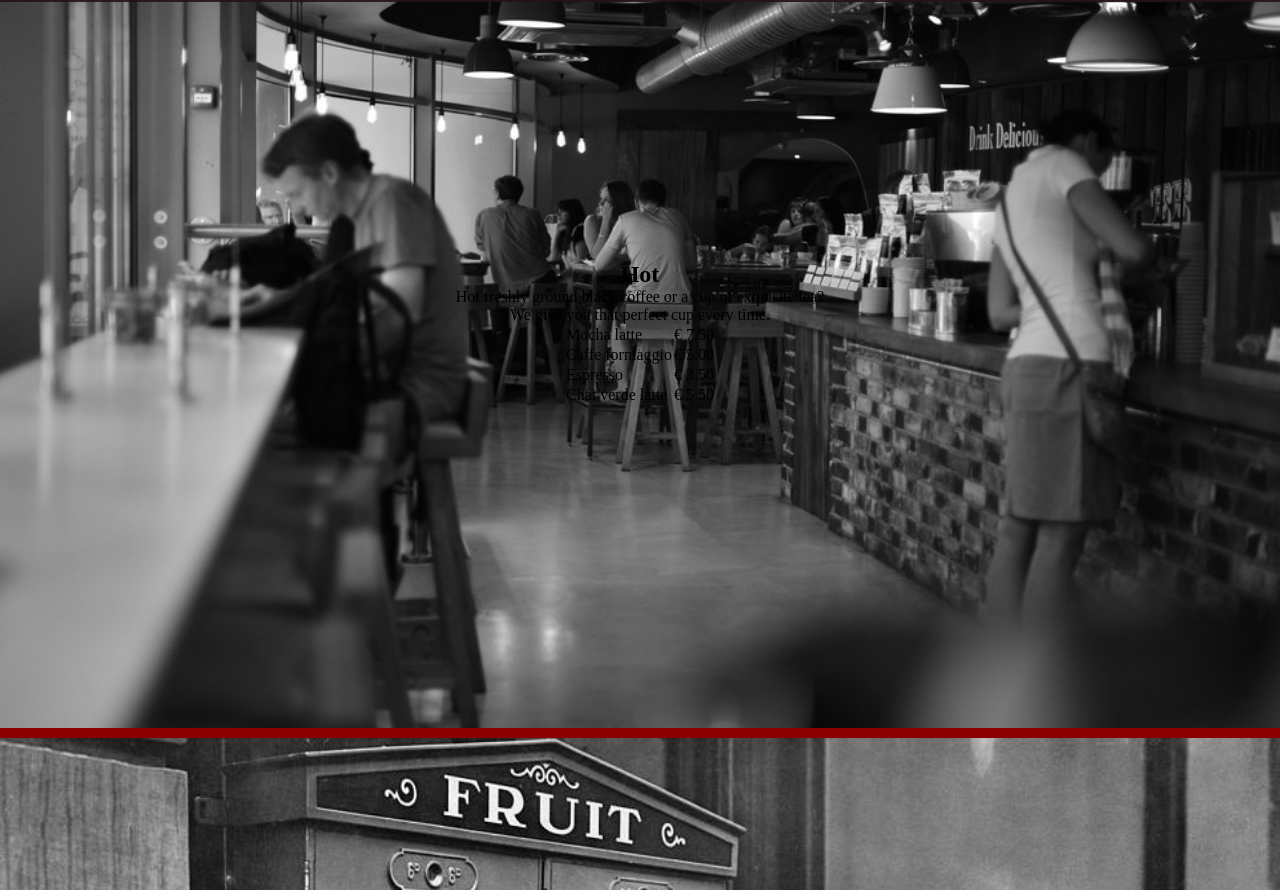
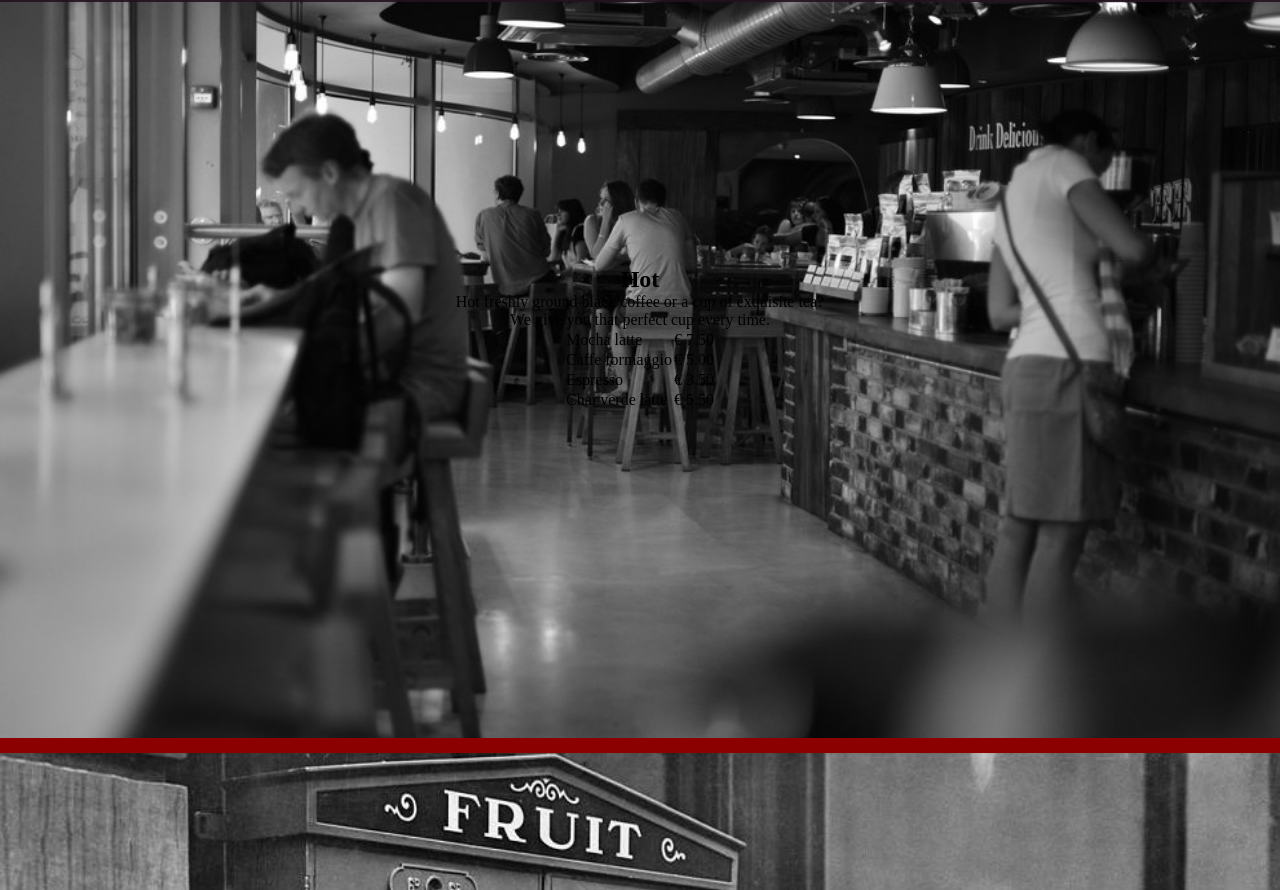
Before and after one commit to SofiaCronstrom/exercise-html-css-caffe-retro-main, a plain HTML site: page index.html in a window 1280 px wide. Shown: the part 62-952 px from the top of the page. Drawn offline with Linux system fonts and the light colour scheme; a web font is replaced by a local one.

Commit message:
adding hr to html and styling it

```diff
--- a/index.css
+++ b/index.css
@@ -43,9 +43,15 @@ background-image: url(./assets/cosy.jpg);
     height: 100vh;
     background-repeat: no-repeat;
     background-size: cover;
-    border-bottom: 10px solid darkred;
+    /*border-bottom: 15px solid darkred;*/
     display: flex;
     flex-direction: column;
     justify-content: center;
     align-items: center;
 }
+hr{
+    height: 15px;
+    width: 100%;
+    border: none;
+    background-color: darkred;
+}
--- a/index.html
+++ b/index.html
@@ -42,7 +42,7 @@
         </tbody>
       </table>
     </section>
-
+  <hr>
     <section class="sect-juicy" id="juicy">
       <h1>Juicy</h1>
       <p class="parag-1">Ripe fruit - freshly squeezed</p>
@@ -64,7 +64,7 @@
         </tbody>
       </table>
     </section>
-
+  <hr>
     <section class="sect-cosy" id="cosy">
       <h1>Cosy</h1>
       <p class="parag-1">Hang around. Enjoy the settings</p>
```
